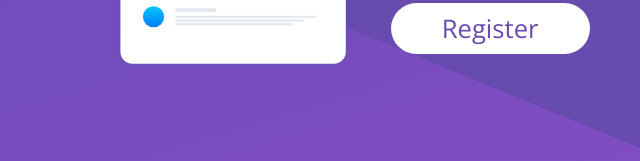
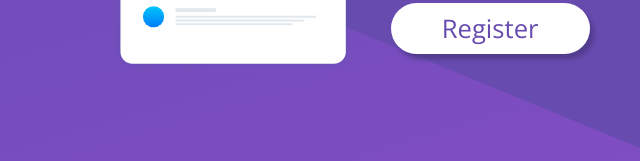
Before and after one commit to f-lajoc/Huddle-landing-page, a plain HTML site: page index.html in a window 1280 px wide. Shown: the part 932-1093 px from the top of the page, 435-1075 px from the left. Drawn offline with nearby package versions, Linux system fonts and the light colour scheme; files whose address does not match are found by name.

Commit message:
Update style.css

```diff
--- a/css/style.css
+++ b/css/style.css
@@ -58,6 +58,7 @@
   text-decoration: none;
   background-color: white;
   color: var(--violet);
+  box-shadow: 4px 5px 4px #523c8d;
  }
 
   .button:hover, .button:active{
```
